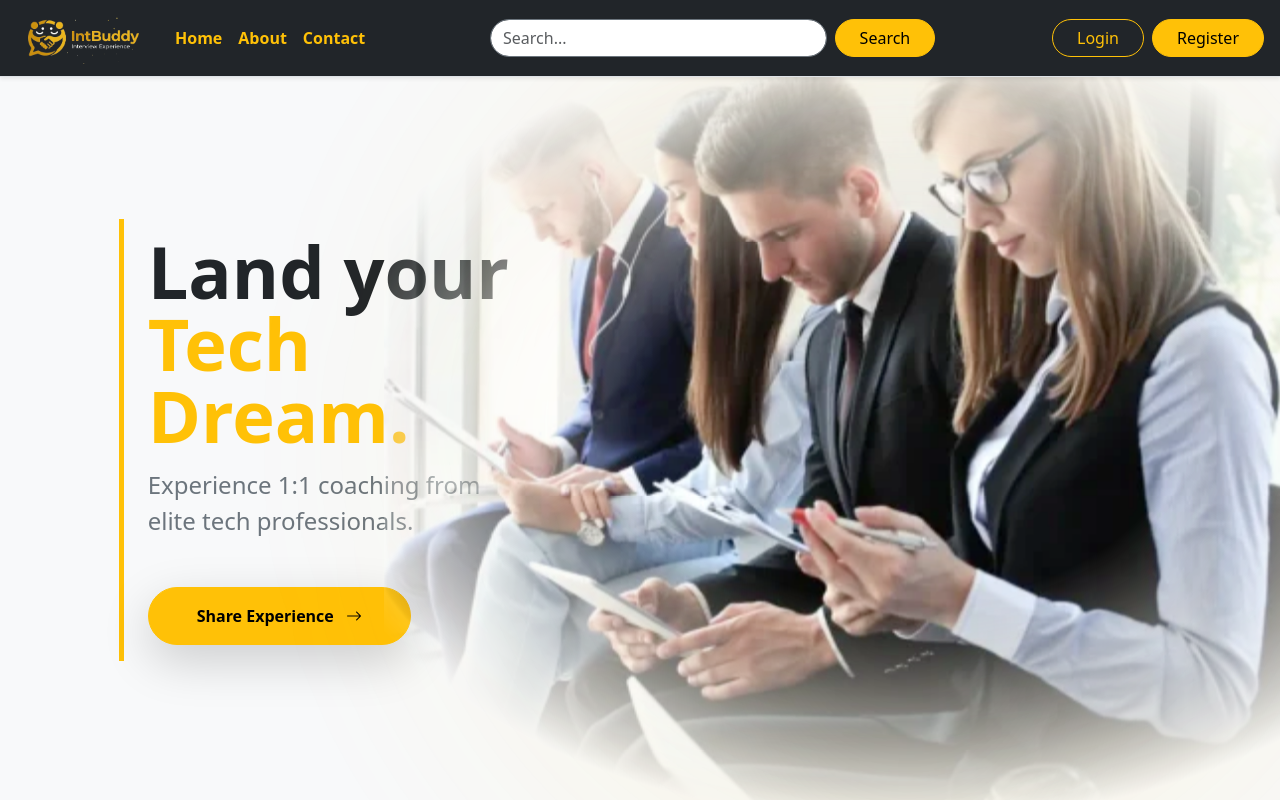
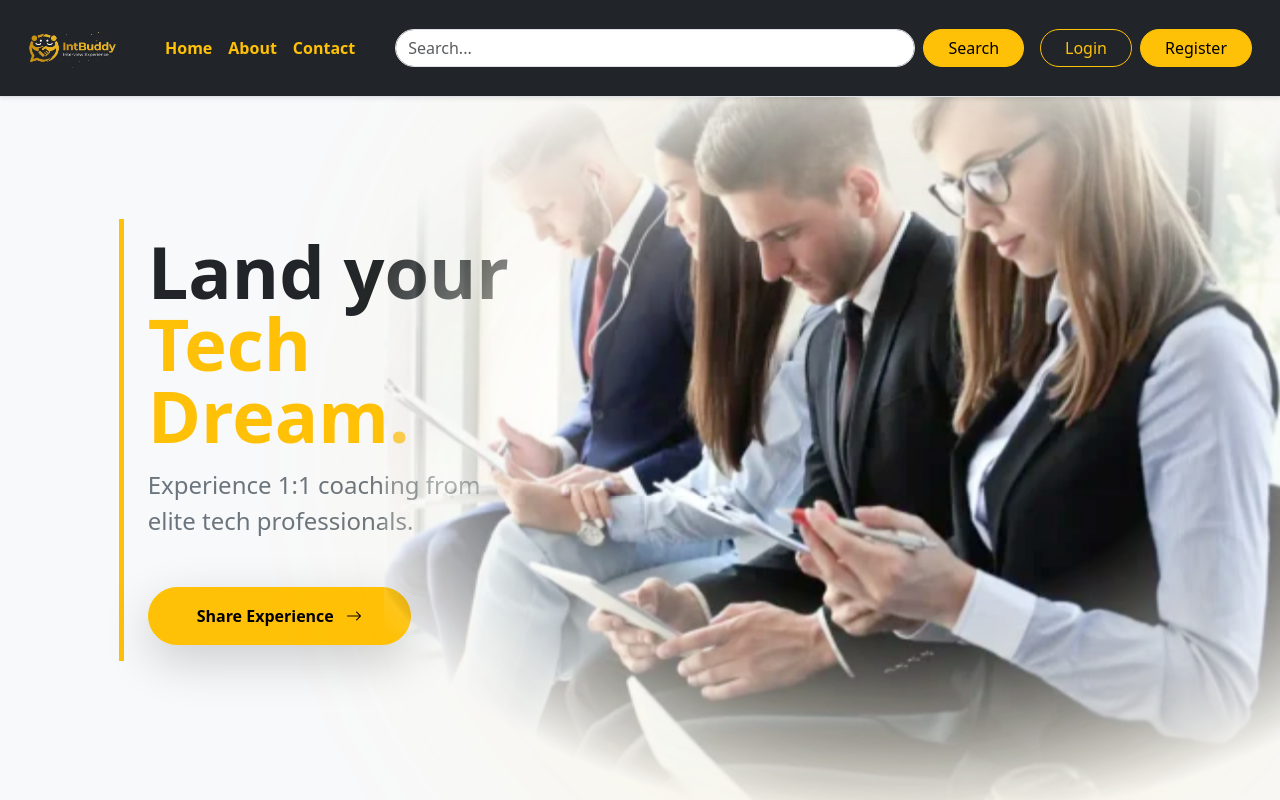
Before and after one commit to N-1218/IntBuddy_Frontend, a React (Vite) app: page / in a window 1280 px wide. Shown: the top 800 px of the page. Built offline with nearby package versions, Linux system fonts and the light colour scheme.

Commit message:
frontend

```diff
--- a/src/Components/Navbar.jsx
+++ b/src/Components/Navbar.jsx
@@ -3,53 +3,85 @@ import intbuddylogo from "../assets/intbuddylogo.png";
 
 function Navbar() {
   return (
-    // Changed bg to white and added border-bottom for a clean look
-    <nav className="navbar navbar-expand-lg shadow-sm fixed-top bg-dark border-bottom">
-      <div className="container-fluid px-0">
+    <nav className="navbar navbar-expand-lg navbar-dark bg-dark shadow-sm fixed-top border-bottom">
+      <div className="container-fluid">
 
-        <Link className="navbar-brand ms-3 d-flex align-items-center" to="/">
+        {/* Logo */}
+        <Link className="navbar-brand d-flex align-items-center ms-2" to="/">
           <img
             src={intbuddylogo}
             alt="IntBuddy Logo"
+            className="img-fluid"
             style={{
-              height: "90px",
+              height: "70px",
               width: "auto",
               objectFit: "contain",
-              marginTop: "-20px",
-              marginBottom: "-20px"
             }}
           />
         </Link>
 
-        <button className="navbar-toggler me-2" type="button" data-bs-toggle="collapse" data-bs-target="#navbarNav">
+        {/* Toggle Button */}
+        <button
+          className="navbar-toggler"
+          type="button"
+          data-bs-toggle="collapse"
+          data-bs-target="#navbarNav"
+        >
           <span className="navbar-toggler-icon"></span>
         </button>
 
+        {/* Navbar Content */}
         <div className="collapse navbar-collapse" id="navbarNav">
 
-          <ul className="navbar-nav">
+          {/* Links */}
+          <ul className="navbar-nav mx-lg-3 mb-2 mb-lg-0">
             <li className="nav-item">
-              <Link className="nav-link text-warning fw-semibold" to="/">Home</Link>
+              <Link className="nav-link text-warning fw-semibold" to="/">
+                Home
+              </Link>
             </li>
             <li className="nav-item">
-              <Link className="nav-link text-warning fw-semibold" to="/About">About</Link>
+              <Link className="nav-link text-warning fw-semibold" to="/About">
+                About
+              </Link>
             </li>
             <li className="nav-item">
-              <Link className="nav-link text-warning fw-semibold" to="/Contact" >Contact</Link>
+              <Link className="nav-link text-warning fw-semibold" to="/Contact">
+                Contact
+              </Link>
             </li>
           </ul>
 
-          <form className="d-flex mx-auto" style={{ width: "40%" }}>
-            <input className="form-control rounded-pill me-2 border-secondary" type="search" placeholder="Search..." />
-
-            <button className="btn btn-warning rounded-pill px-4" type="submit">Search</button>
+          {/* Search Bar */}
+          <form
+            className="d-flex flex-grow-1 mx-lg-3 my-2 my-lg-0"
+            role="search"
+          >
+            <input
+              className="form-control rounded-pill me-2"
+              type="search"
+              placeholder="Search..."
+            />
+            <button className="btn btn-warning rounded-pill px-4" type="submit">
+              Search
+            </button>
           </form>
 
-          <div className="d-flex align-items-center me-3">
+          {/* Buttons */}
+          <div className="d-flex flex-column flex-lg-row gap-2 me-3 mt-2 mt-lg-0">
+            <Link
+              className="btn btn-outline-warning rounded-pill px-4"
+              to="/Login"
+            >
+              Login
+            </Link>
 
-            <Link className="btn btn-outline-warning rounded-pill me-2 px-4" to="/Login">Login</Link>
-
-            <Link className="btn btn-warning rounded-pill px-4" to="/Registration">Register</Link>
+            <Link
+              className="btn btn-warning rounded-pill px-4"
+              to="/Registration"
+            >
+              Register
+            </Link>
           </div>
 
         </div>
```
